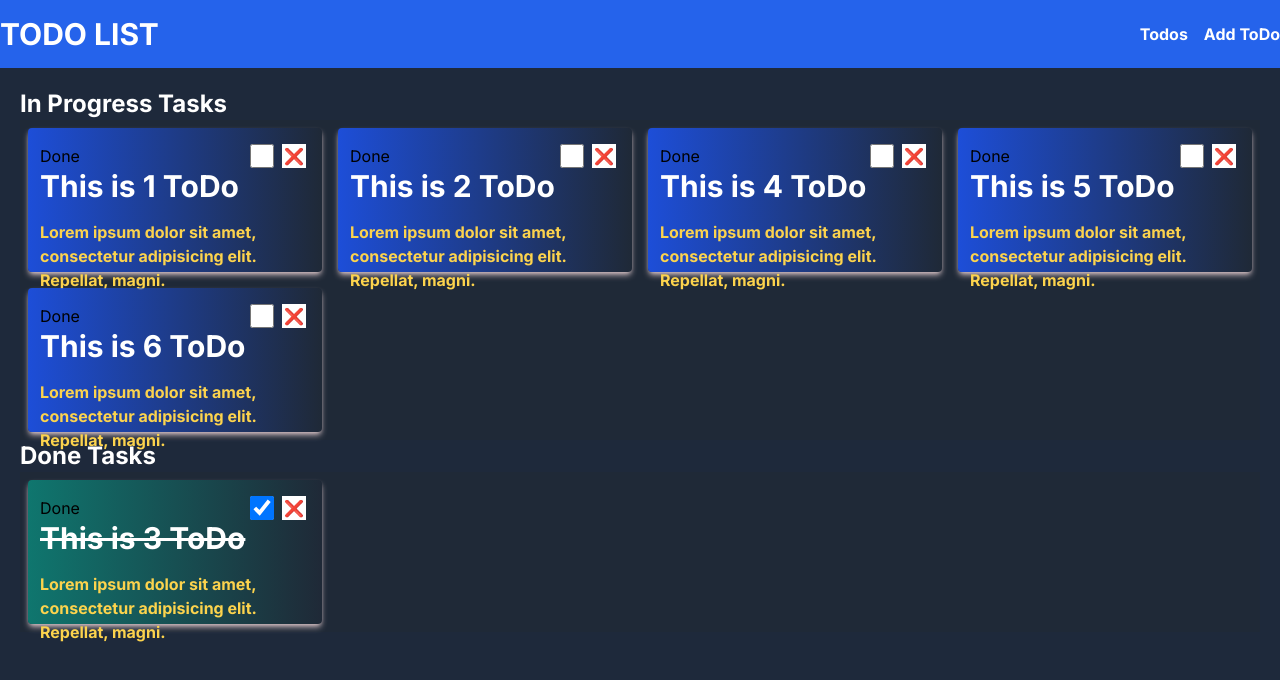
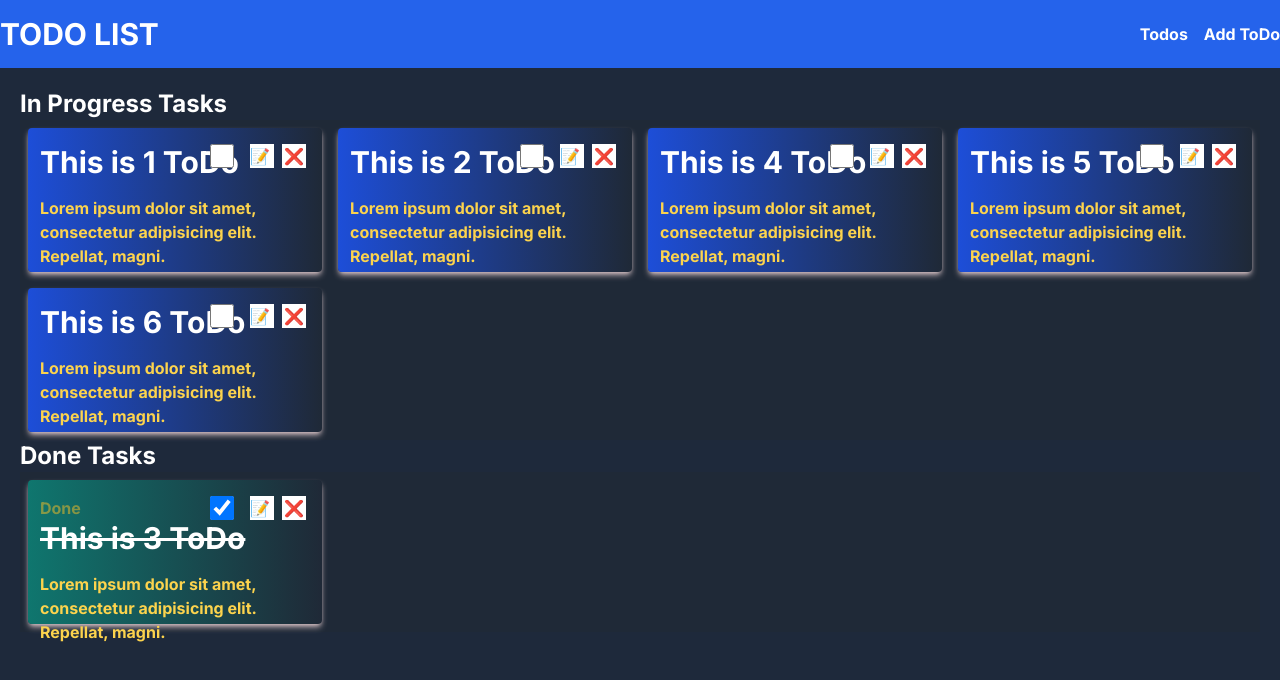
Before and after one commit to momotan039/ToDoList-Nextjs, a Next.js app: page /todos in a window 1280 px wide. Shown: the top 680 px of the page. Built offline with nearby package versions, Linux system fonts and the light colour scheme.

Commit message:
add edit button and change style

```diff
--- a/components/Todo.tsx
+++ b/components/Todo.tsx
@@ -2,6 +2,7 @@
 import React from 'react'
 import Card from './Card'
 import { appContextType, useAppContext } from '@/context/appContext'
+import Link from 'next/link'
 
 export interface ToDoType {
   id?: number,
@@ -25,9 +26,10 @@ function Todo({ task }: ToDoProps) {
   return (
     <div className="transition duration-300  p-2 w-1/4 relative">
       <Card bg={`shadow-md shadow-red-100/70 bg-gradient-to-r ${task.done ? 'from-teal-700 ' : 'from-blue-700'}`} padding='py-4 px-3' height='h-36'>
-        <input  checked={task.done} onChange={changeStatus} type="checkbox" className='absolute top-6 right-14 w-6 h-6 cursor-pointer peer/check' />
-        <label  className="peer-checked/check:text-orange-400|font-bold">Done</label>
-        <button onClick={deltedTask} className='absolute top-6 right-6 w-6 h-6 bg-white'>❌</button>
+        <input title='check'  checked={task.done} onChange={changeStatus} type="checkbox" className='absolute top-6 right-24 w-6 h-6 cursor-pointer peer/check' />
+        <label  className="peer-checked/check:text-amber-400/50 peer-checked/check:font-bold peer-checked/check:block hidden">Done</label>
+        <button title='Remove' onClick={deltedTask} className='absolute top-6 right-6 w-6 h-6 bg-white'>❌</button>
+        <Link title='Edit' className='absolute top-6 right-14 w-6 h-6 bg-white' href={'/edit-todo/'+task.id}>📝</Link>
         <h1 className={`text-white   font-bold ${task.done ? 'line-through' : ''}  text-3xl `}>{task.title}</h1>
         <p className="text-amber-300 font-bold mt-4">{task.description}</p>
       </Card>
```
